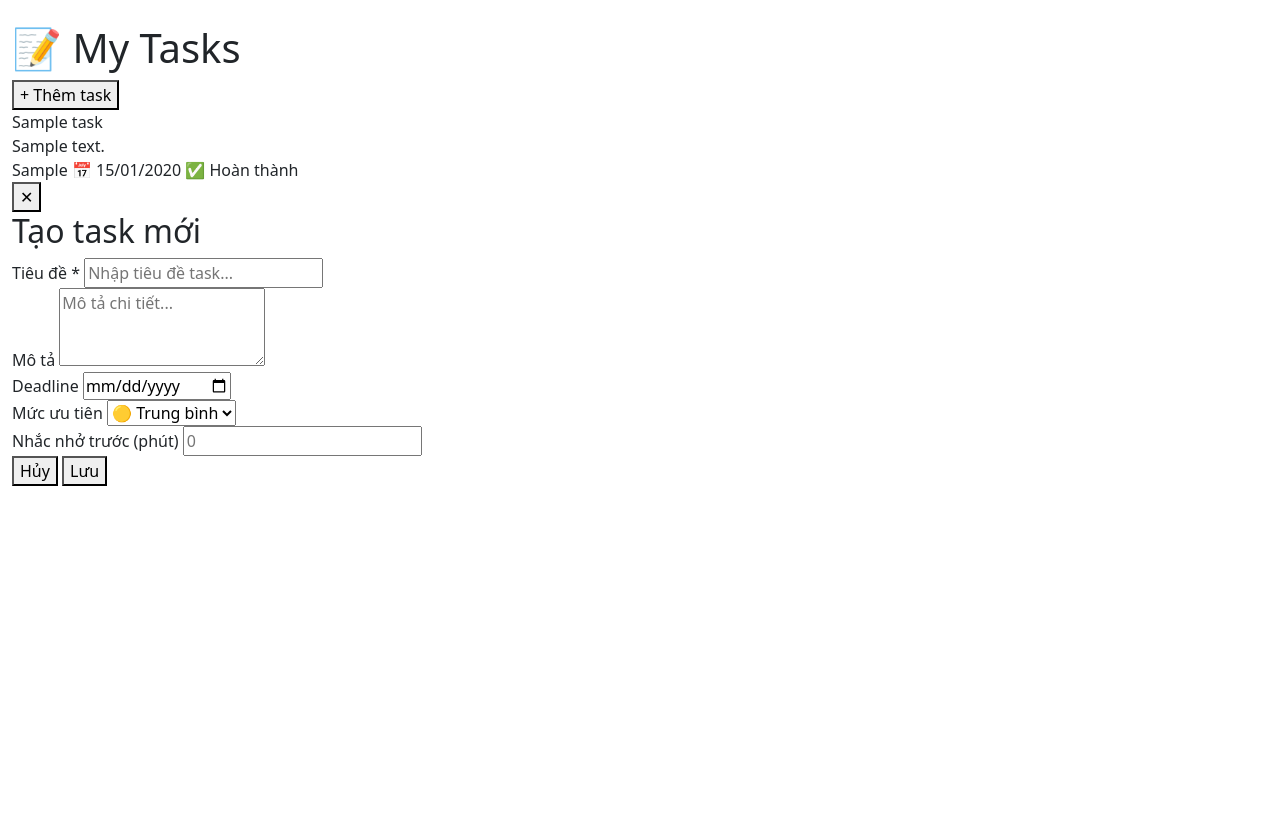
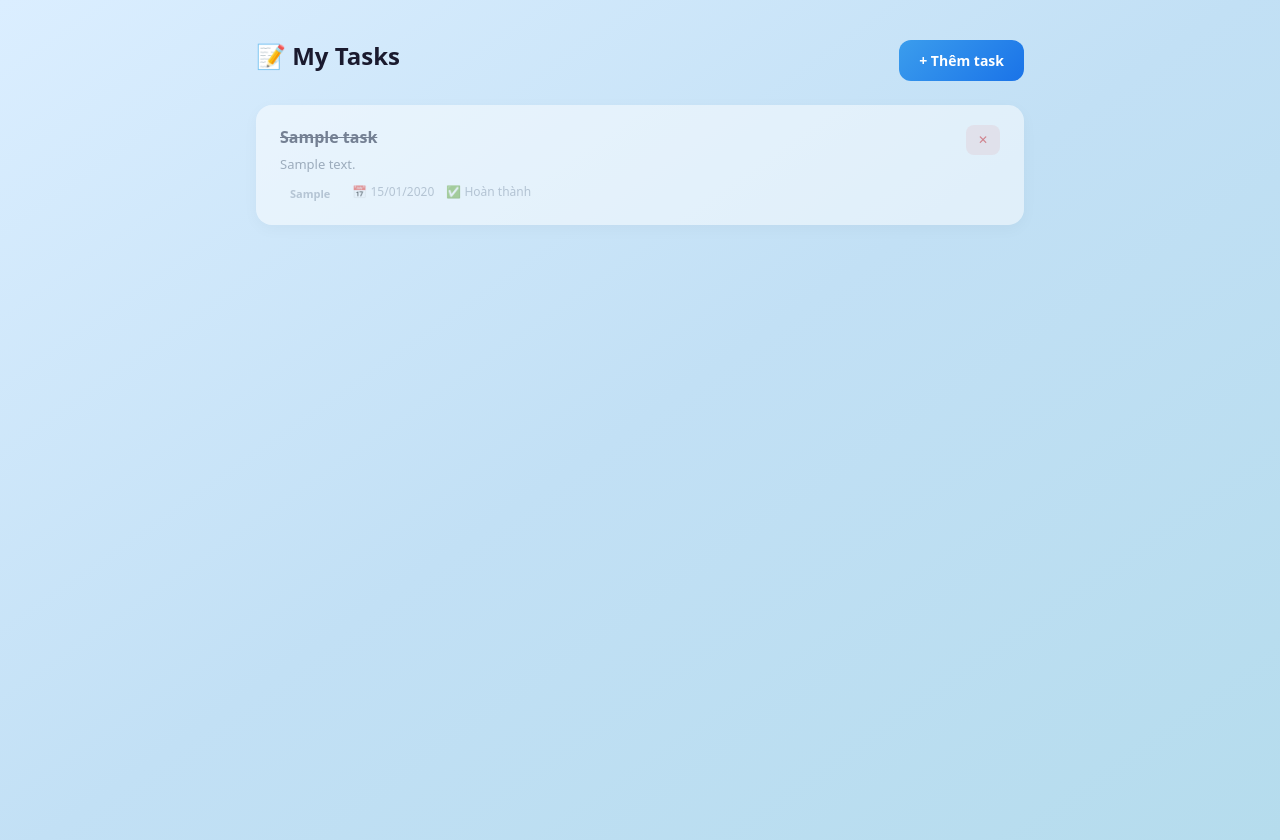
Before and after one commit to Duyan21/ToDo_Application, a Flask app: page /tasks in a window 1280 px wide. Before the commit the page ends 486 px from the top, so only its background shows below. Run offline with Flask 3, Linux system fonts and the light colour scheme; a user stored in the database is signed in; tables that the repository leaves empty hold one stand-in row (values such as "Sample post").

Commit message:
feat(task): CRUD task management và decorators

```diff
--- a/src/database/models.py
+++ b/src/database/models.py
@@ -23,11 +23,10 @@ class Task(db.Model):
     description = db.Column(db.Text)
     is_done = db.Column(db.Boolean, default=False)
     deadline = db.Column(db.DateTime, nullable=True)
-    created_at = db.Column(db.DateTime, default=datetime.utcnow)
-    deadline = db.Column(db.DateTime, nullable=True)
     priority = db.Column(db.String(20), default='medium')
     status = db.Column(db.String(20), default='pending')
     reminder_minutes = db.Column(db.Integer, default=0)
+    created_at = db.Column(db.DateTime, default=datetime.utcnow)
 
 
 class File(db.Model):
--- a/src/routes/task.py
+++ b/src/routes/task.py
@@ -1,50 +1,50 @@
 from flask import Blueprint, request, jsonify, session, render_template
 from src.database.models import db, Task
+from datetime import datetime, timezone
+
+
+from src.utils.decorators.require_auth import require_auth
+from src.utils.decorators.validate_input import validate_input
 from src.utils.decorators.check_execution_time import check_execution_time
-from datetime import datetime
 
 task_bp = Blueprint('task', __name__, url_prefix='')
 
 @task_bp.route('/tasks', methods=['GET'])
+@require_auth
 @check_execution_time
 def get_tasks():
     user_id = session.get('user_id')
-    if not user_id:
-        return jsonify({"error": "Bạn cần đăng nhập"}), 401
-
     tasks = Task.query.filter_by(user_id=user_id).all()
     return render_template('tasks.html', tasks=tasks)
 
-
-@task_bp.route('/api/tasks', methods=['POST'])
-@check_execution_time
+@task_bp.route('/tasks', methods=['POST'])
+@require_auth
+@validate_input(
+    required_fields=['title'],
+    field_types={'title': str, 'reminder_minutes': int},
+    enum_fields={'priority': ['low', 'medium', 'high']}
+)
 def create_task():
     user_id = session.get('user_id')
-    if not user_id:
-        return jsonify({"error": "Bạn cần đăng nhập"}), 401
+    data = request.get_json()
 
-    data = request.get_json()
     new_task = Task(
         user_id=user_id,
-        title=data.get('title'),
+        title=data['title'],
         description=data.get('description'),
         deadline=datetime.strptime(data['deadline'], '%Y-%m-%d') if data.get('deadline') else None,
         priority=data.get('priority', 'medium'),
         status='pending',
-        reminder_minutes=int(data.get('reminder_minutes', 0))
+        reminder_minutes=data.get('reminder_minutes', 0)
     )
     db.session.add(new_task)
     db.session.commit()
     return jsonify({"message": "Tạo task thành công!"}), 201
 
-
-@task_bp.route('/api/tasks/<int:task_id>', methods=['PUT'])
-@check_execution_time
+@task_bp.route('/tasks/<int:task_id>/edit', methods=['PUT'])
+@require_auth
 def edit_task(task_id):
     user_id = session.get('user_id')
-    if not user_id:
-        return jsonify({"error": "Bạn cần đăng nhập"}), 401
-
     task = Task.query.filter_by(id=task_id, user_id=user_id).first()
     if not task:
         return jsonify({"error": "Không tìm thấy task"}), 404
@@ -53,20 +53,17 @@ def edit_task(task_id):
     task.title = data.get('title', task.title)
     task.description = data.get('description', task.description)
     task.priority = data.get('priority', task.priority)
-    task.reminder_minutes = int(data.get('reminder_minutes', task.reminder_minutes))
+    task.reminder_minutes = data.get('reminder_minutes', task.reminder_minutes)
     if data.get('deadline'):
         task.deadline = datetime.strptime(data['deadline'], '%Y-%m-%d')
+
     db.session.commit()
     return jsonify({"message": "Cập nhật task thành công!"}), 200
 
-
-@task_bp.route('/api/tasks/<int:task_id>/complete', methods=['PUT'])
-@check_execution_time
+@task_bp.route('/tasks/<int:task_id>/complete', methods=['PUT'])
+@require_auth
 def complete_task(task_id):
     user_id = session.get('user_id')
-    if not user_id:
-        return jsonify({"error": "Bạn cần đăng nhập"}), 401
-
     task = Task.query.filter_by(id=task_id, user_id=user_id).first()
     if not task:
         return jsonify({"error": "Không tìm thấy task"}), 404
@@ -76,14 +73,10 @@ def complete_task(task_id):
     db.session.commit()
     return jsonify({"message": "Hoàn thành task!"}), 200
 
-
-@task_bp.route('/api/tasks/<int:task_id>', methods=['DELETE'])
-@check_execution_time
+@task_bp.route('/tasks/<int:task_id>/delete', methods=['DELETE'])
+@require_auth
 def delete_task(task_id):
     user_id = session.get('user_id')
-    if not user_id:
-        return jsonify({"error": "Bạn cần đăng nhập"}), 401
-
     task = Task.query.filter_by(id=task_id, user_id=user_id).first()
     if not task:
         return jsonify({"error": "Không tìm thấy task"}), 404
--- a/src/static/css/task.css
+++ b/src/static/css/task.css
@@ -0,0 +1,234 @@
+/* TASK tổng quan*/
+body {
+    background: linear-gradient(145deg, #dbeeff 0%, #c2e0f5 50%, #b5dced 100%);
+    min-height: 100vh;
+}
+
+.task-wrapper {
+    max-width: 800px;
+    margin: 40px auto;
+    padding: 0 16px;
+}
+
+/*HEader */
+.task-header {
+    display: flex;
+    justify-content: space-between;
+    align-items: center;
+    margin-bottom: 24px;
+}
+
+.task-header h1 {
+    font-size: 24px;
+    font-weight: 700;
+    color: #1a1a2e;
+}
+
+/*Task button */
+.btn-add-task {
+    background: linear-gradient(135deg, #3b9ded, #1a73e8);
+    color: #fff;
+    border: none;
+    border-radius: 12px;
+    padding: 10px 20px;
+    font-size: 14px;
+    font-weight: 600;
+    cursor: pointer;
+}
+
+.btn-add-task:hover {
+    opacity: 0.9;
+}
+
+/*Thẻ task*/
+.task-card {
+    background: #fff;
+    border-radius: 16px;
+    padding: 20px 24px;
+    margin-bottom: 16px;
+    box-shadow: 0 4px 16px rgba(0,0,0,0.07);
+    display: flex;
+    justify-content: space-between;
+    align-items: flex-start;
+}
+
+.task-card.done {
+    opacity: 0.5;
+}
+
+.task-card.done .task-title {
+    text-decoration: line-through;
+}
+
+.task-title {
+    font-size: 16px;
+    font-weight: 600;
+    color: #1a1a2e;
+    margin-bottom: 6px;
+}
+
+.task-description {
+    font-size: 13px;
+    color: #6b7280;
+    margin-bottom: 8px;
+}
+
+.task-meta {
+    display: flex;
+    gap: 12px;
+    font-size: 12px;
+    color: #9ca3af;
+}
+
+/*Thể task ưu tiên*/
+.badge-priority {
+    padding: 3px 10px;
+    border-radius: 20px;
+    font-size: 11px;
+    font-weight: 600;
+}
+
+.badge-high {
+    background: #fee2e2;
+    color: #dc2626;
+}
+
+.badge-medium {
+    background: #fef3c7;
+    color: #d97706;
+}
+
+.badge-low {
+    background: #dcfce7;
+    color: #16a34a;
+}
+
+/*Action button*/
+.task-actions {
+    display: flex;
+    gap: 8px;
+    flex-shrink: 0;
+    margin-left: 16px;
+}
+
+.btn-complete {
+    background: #dcfce7;
+    color: #16a34a;
+    border: none;
+    border-radius: 8px;
+    padding: 6px 12px;
+    font-size: 12px;
+    cursor: pointer;
+}
+
+.btn-edit {
+    background: #fef3c7;
+    color: #d97706;
+    border: none;
+    border-radius: 8px;
+    padding: 6px 12px;
+    font-size: 12px;
+    cursor: pointer;
+}
+
+.btn-delete {
+    background: #fee2e2;
+    color: #dc2626;
+    border: none;
+    border-radius: 8px;
+    padding: 6px 12px;
+    font-size: 12px;
+    cursor: pointer;
+}
+
+/* Tạo, edit task*/
+.modal-overlay {
+    display: none;
+    position: fixed;
+    top: 0; left: 0;
+    width: 100%; height: 100%;
+    background: rgba(0,0,0,0.4);
+    z-index: 999;
+    justify-content: center;
+    align-items: center;
+}
+
+.modal-overlay.active {
+    display: flex;
+}
+
+.modal-box {
+    background: #fff;
+    border-radius: 20px;
+    padding: 32px;
+    width: 100%;
+    max-width: 480px;
+    box-shadow: 0 8px 32px rgba(0,0,0,0.15);
+}
+
+.modal-box h2 {
+    font-size: 20px;
+    font-weight: 700;
+    margin-bottom: 20px;
+    color: #1a1a2e;
+}
+
+.form-group {
+    margin-bottom: 16px;
+}
+
+.form-group label {
+    font-size: 13px;
+    font-weight: 600;
+    color: #374151;
+    display: block;
+    margin-bottom: 6px;
+}
+
+.form-group input,
+.form-group textarea,
+.form-group select {
+    width: 100%;
+    padding: 10px 14px;
+    border: 1.5px solid #e5e7eb;
+    border-radius: 10px;
+    font-size: 14px;
+    background: #fafafa;
+    box-sizing: border-box;
+}
+
+.form-group input:focus,
+.form-group textarea:focus,
+.form-group select:focus {
+    border-color: #3b9ded;
+    outline: none;
+    background: #fff;
+}
+
+.modal-actions {
+    display: flex;
+    gap: 10px;
+    margin-top: 20px;
+}
+
+.btn-save {
+    flex: 1;
+    background: linear-gradient(135deg, #3b9ded, #1a73e8);
+    color: #fff;
+    border: none;
+    border-radius: 10px;
+    padding: 12px;
+    font-weight: 600;
+    cursor: pointer;
+}
+
+.btn-cancel {
+    flex: 1;
+    background: #f3f4f6;
+    color: #6b7280;
+    border: none;
+    border-radius: 10px;
+    padding: 12px;
+    font-weight: 600;
+    cursor: pointer;
+}
--- a/src/templates/index.html
+++ b/src/templates/index.html
@@ -5,9 +5,13 @@
     <meta charset="UTF-8">
     <meta name="viewport" content="width=device-width, initial-scale=1.0">
     <title>{% block title %}ToDo App{% endblock %}</title>
+
+    <script src="https://code.jquery.com/jquery-3.6.0.min.js"></script>
+
     <link href="https://cdn.jsdelivr.net/npm/bootstrap@5.3.8/dist/css/bootstrap.min.css" rel="stylesheet"
         integrity="sha384-sRIl4kxILFvY47J16cr9ZwB07vP4J8+LH7qKQnuqkuIAvNWLzeN8tE5YBujZqJLB" crossorigin="anonymous">
     <link rel="stylesheet" href="{{ url_for('static', filename='css/style.css') }}">
+    {% block extra_css %}{% endblock %}
 </head>
 
 <body>
@@ -17,11 +21,12 @@
     </div>
 
     <!-- JS -->
-    <script src="https://code.jquery.com/jquery-3.6.0.min.js"></script>
     <script src="{{ url_for('static', filename='js/auth.js') }}"></script>
     <script src="https://cdn.jsdelivr.net/npm/bootstrap@5.3.8/dist/js/bootstrap.bundle.min.js"
         integrity="sha384-FKyoEForCGlyvwx9Hj09JcYn3nv7wiPVlz7YYwJrWVcXK/BmnVDxM+D2scQbITxI"
         crossorigin="anonymous"></script>
+
+    {% block extra_js %}{% endblock %}
 </body>
 
 </html>
--- a/src/templates/tasks.html
+++ b/src/templates/tasks.html
@@ -10,7 +10,7 @@
 
 <div class="task-wrapper">
 
-  <!-- HEADER -->
+  <!-- Header -->
   <div class="task-header">
     <h1>📝 My Tasks</h1>
     <button class="btn-add-task" id="btn-add-task">+ Thêm task</button>
@@ -101,6 +101,8 @@
     </div>
   </div>
 </div>
+{% endblock %}
 
-<script src="{{ url_for('static', filename='js/task.js') }}"></script>
+{% block extra_js %}
+    <script src="{{ url_for('static', filename='js/task.js') }}"></script>
 {% endblock %}
```
Also changed, not shown: src/static/js/task.js (+91 -0 lines), instance/mydb_backup.sqlite (deleted), 1 other file.
